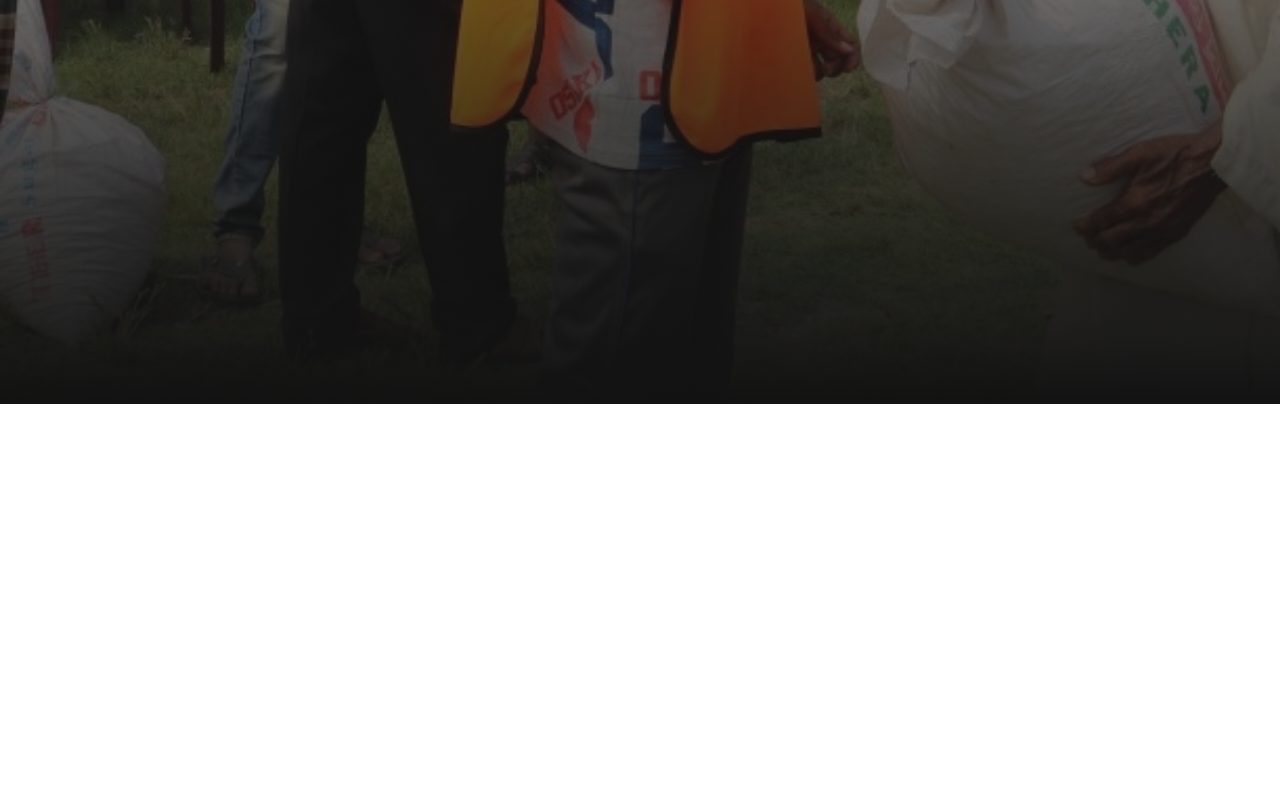
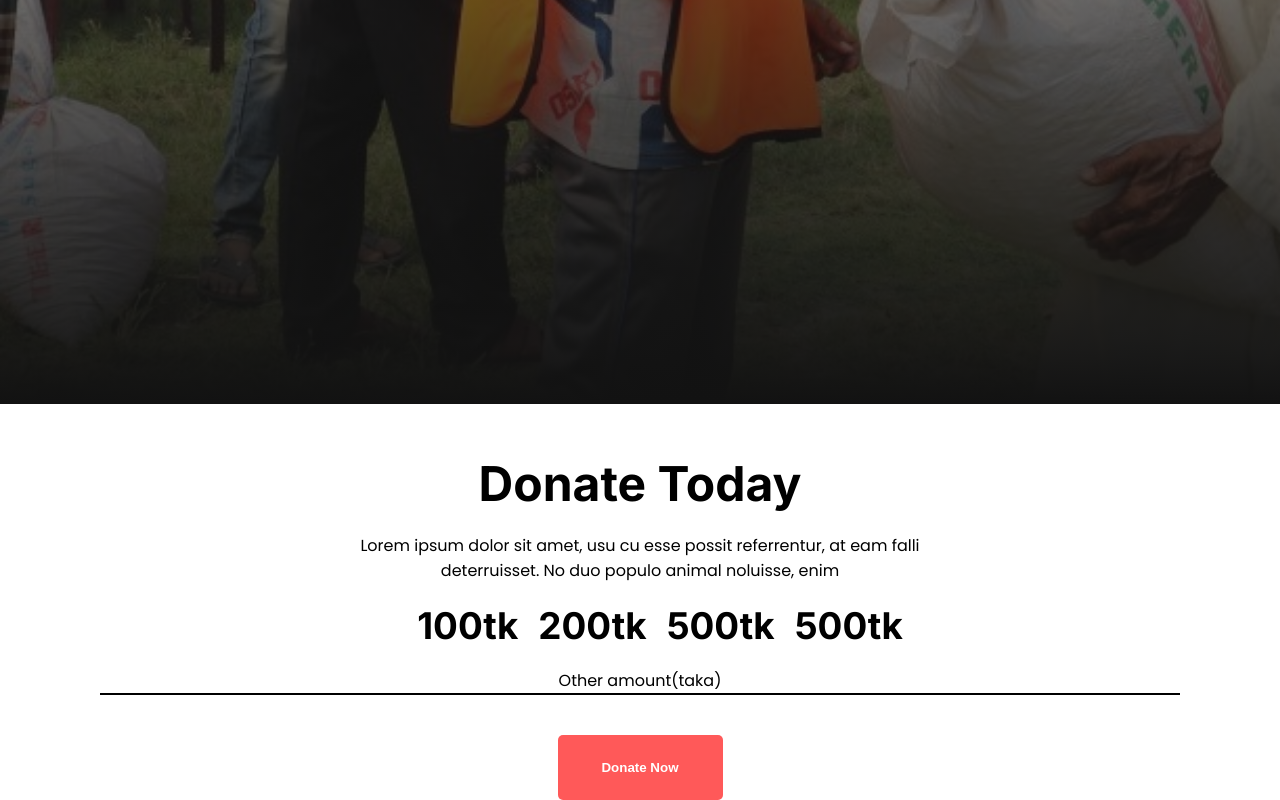
Before and after one commit to ChiranjithChkz/donate-today, a plain HTML site: page index.html in a window 1280 px wide. Shown: the part 696-1496 px from the top of the page. Before the commit the page ends 1100 px from the top, so only its background shows below. Drawn offline with Linux system fonts and the light colour scheme.

Commit message:
added this new file

```diff
--- a/index.html
+++ b/index.html
@@ -15,6 +15,18 @@
                  <button class="btn-style">Donate Now</button>
           </div>
         </section>
+        <section class="donation">
+             <h2 class="donation-title inter">Donate Today</h2>
+             <p class="poppins">Lorem ipsum dolor sit amet, usu cu esse possit referrentur, at eam falli <br> deterruisset. No duo populo animal noluisse, enim</p>
+             <ul class="donation-amount inter">
+                <li>100tk</li>
+                <li>200tk</li>
+                <li>500tk</li>
+                <li>500tk</li>
+             </ul>
+                <p class="poppins" id="underline">Other amount(taka)</p>
+               <button class="btn-style">Donate Now</button>
+        </section>
     </header>
     <main>
 
--- a/styles/index.css
+++ b/styles/index.css
@@ -39,6 +39,7 @@
     background-size: cover;
     text-align: center;
     padding-top:300px;
+    margin-bottom: 50px;
 }
 
 .banner-title{
@@ -51,3 +52,32 @@
     font-size: 1.25rem;
     font-weight: 400;
 }
+
+
+/* donation section */
+
+.donation{
+    text-align: center;
+}
+.donation-title{
+    font-size: 3rem;
+    font-weight: bold;
+    margin-bottom: 20px;
+}
+.donation-amount{
+    font-size: 2.3rem;
+    font-weight: bold;
+    display: flex;
+    justify-content: center;
+    gap: 20px;
+    margin-top: 20px;
+    margin-bottom: 20px;
+}
+.donation-amount li{
+    list-style: none;
+}
+#underline{
+     border-bottom: 2px solid black;
+     margin: 0 100px;
+     margin-bottom: 40px;
+}
```
